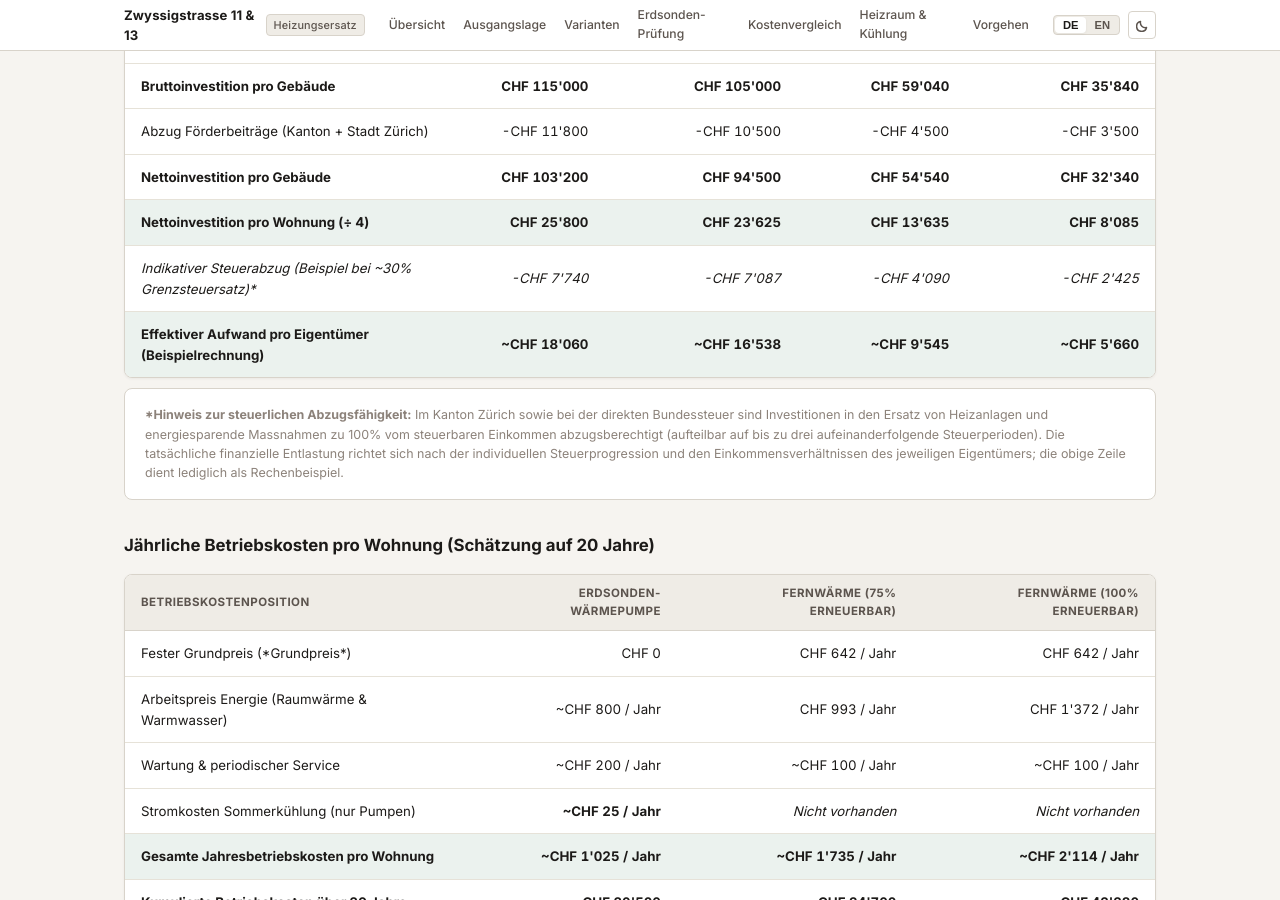
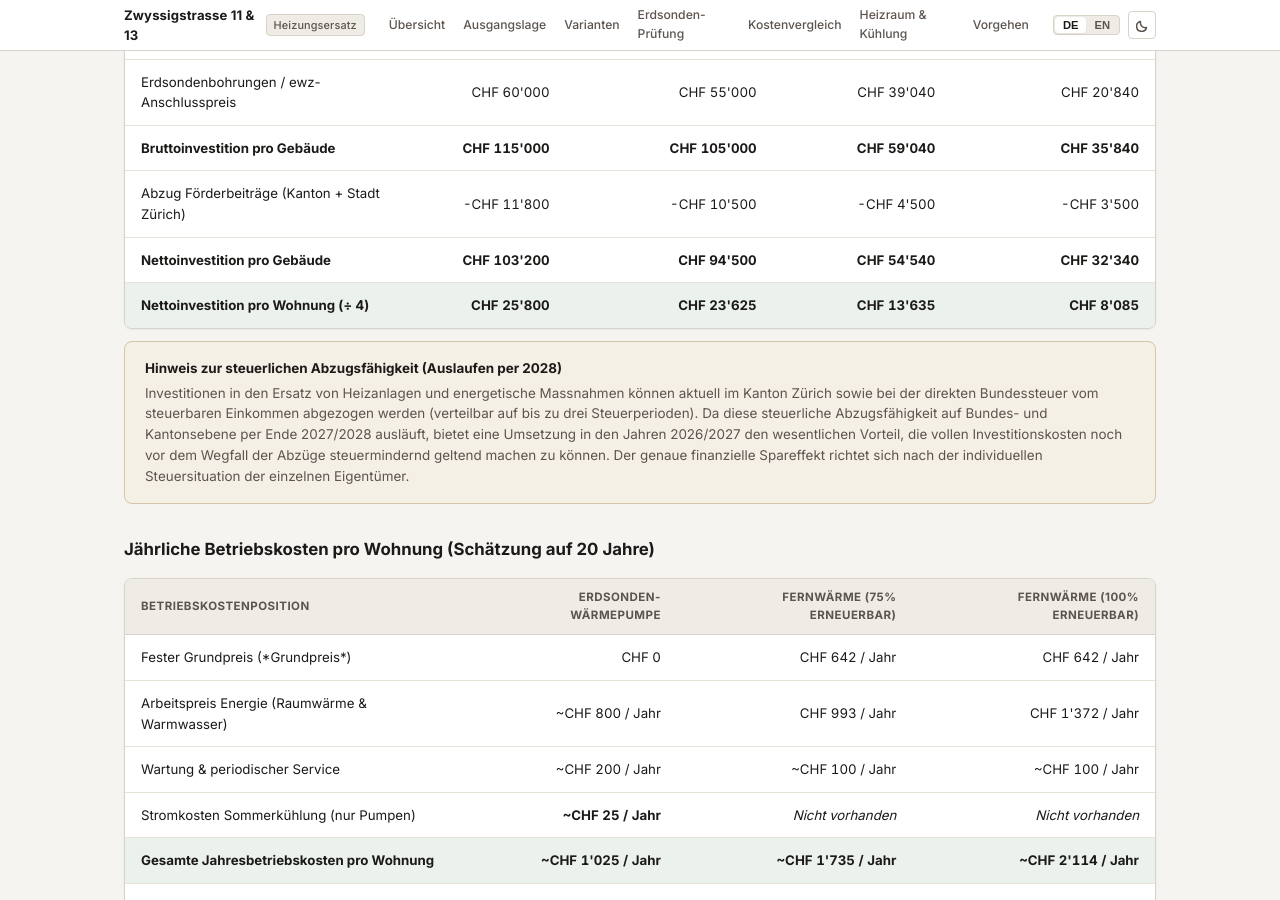
Before and after one commit to sunmeetsingh/sunmeetsingh.github.io, a Jekyll site: the page built from zwyssigstrasse/index.html, in a window 1280 px wide and 900 px high, scrolled down 3116 px. Built offline with Jekyll 4.4.1, drawn with Linux system fonts in a browser that asks for light colours; some of the changed text lies outside the part shown.

Commit message:
Remove tax calculation rows and add 2028 tax sunset notice

```diff
--- a/zwyssigstrasse/index.html
+++ b/zwyssigstrasse/index.html
@@ -583,8 +583,8 @@ title: "Zwyssigstrasse 11 & 13 — Heizungsersatz & Variantenvergleich"
       <div class="summary-label lang-de">Realisierungsfenster</div>
       <div class="summary-label lang-en">Execution Window</div>
       <div class="summary-value">2026 / 2027</div>
-      <div class="summary-sub lang-de">Sichert vorzeitigen Ersatzbonus Stadt Zürich (~CHF 1'800)</div>
-      <div class="summary-sub lang-en">Locks in city early-replacement subsidy (~CHF 1,800)</div>
+      <div class="summary-sub lang-de">Sichert vorzeitigen Ersatzbonus (~CHF 1'800) & Steuerabzug vor Auslaufen per 2028</div>
+      <div class="summary-sub lang-en">Locks in early subsidy (~CHF 1,800) & tax deduction before 2028 sunset</div>
     </div>
 
     <div class="summary-card">
@@ -662,15 +662,15 @@ title: "Zwyssigstrasse 11 & 13 — Heizungsersatz & Variantenvergleich"
     </div>
 
     <div class="note-box accent">
-      <div class="note-title lang-de">Frist für Fördergelder bei vorzeitigem Ersatz</div>
-      <div class="note-title lang-en">City Subsidy Window for Premature Replacement</div>
+      <div class="note-title lang-de">Zeitlicher Vorteil: Vorzeitiger Ersatzbonus & Auslaufen der Steuerabzüge per 2028</div>
+      <div class="note-title lang-en">Timing Advantages: Early Replacement Bonus & 2028 Tax Sunset</div>
       <div class="note-content lang-de">
-        Die Stadt Zürich unterstützt den vorzeitigen Ersatz von Gasheizungen, die jünger als 15 Jahre sind, mit einem Zusatzbeitrag von rund <strong>CHF 1'800.–</strong>.
-        Für das Haus 11 (Baujahr 2013) kann diese Förderung beansprucht werden, sofern die Realisierung <strong>bis spätestens 2027</strong> erfolgt.
+        Die Stadt Zürich unterstützt den vorzeitigen Ersatz von Gasheizungen, die jünger als 15 Jahre sind, mit einem Zusatzbeitrag von rund <strong>CHF 1'800.–</strong> (für Haus 11, Baujahr 2013, befristet <strong>bis spätestens 2027</strong>).
+        Zusätzlich laufen die steuerlichen Abzugsmöglichkeiten für den Ersatz fossiler Heizungsanlagen auf Bundes- und Kantonsebene per Ende 2027/2028 aus. Eine Umsetzung in den Jahren 2026/2027 sichert somit sowohl den städtischen Förderbeitrag als auch die steuerliche Geltendmachung der Investition vor deren Wegfall.
       </div>
       <div class="note-content lang-en">
-        The City of Zurich grants an additional subsidy of approximately <strong>CHF 1,800</strong> for replacing operational gas heating systems under 15 years old.
-        For building #11 (installed 2013), this subsidy can be claimed provided the installation is completed <strong>by 2027 at the latest</strong>.
+        The City of Zurich provides an additional subsidy of approximately <strong>CHF 1,800</strong> for replacing operational gas heating systems under 15 years old (for building #11, installed 2013, available <strong>until 2027 at the latest</strong>).
+        Additionally, tax deductions for fossil heating system replacements are scheduled to sunset at federal and cantonal levels by the end of 2027/2028. Completing the project in 2026/2027 therefore secures both the municipal subsidy and the ability to claim tax deductions before these provisions expire.
       </div>
     </div>
   </section>
@@ -1055,31 +1055,21 @@ title: "Zwyssigstrasse 11 & 13 — Heizungsersatz & Variantenvergleich"
             <td class="num"><strong>CHF 13'635</strong></td>
             <td class="num"><strong>CHF 8'085</strong></td>
           </tr>
-          <tr style="color: var(--text-2);">
-            <td><span class="lang-de"><em>Indikativer Steuerabzug (Beispiel bei ~30% Grenzsteuersatz)*</em></span><span class="lang-en"><em>Indicative Tax Deduction (example at ~30% marginal rate)*</em></span></td>
-            <td class="num"><em>-CHF 7'740</em></td>
-            <td class="num"><em>-CHF 7'087</em></td>
-            <td class="num"><em>-CHF 4'090</em></td>
-            <td class="num"><em>-CHF 2'425</em></td>
-          </tr>
-          <tr class="highlight-row">
-            <td><strong><span class="lang-de">Effektiver Aufwand pro Eigentümer (Beispielrechnung)</span><span class="lang-en">Effective Net Out-of-Pocket per Owner (Example)</span></strong></td>
-            <td class="num"><strong>~CHF 18'060</strong></td>
-            <td class="num"><strong>~CHF 16'538</strong></td>
-            <td class="num"><strong>~CHF 9'545</strong></td>
-            <td class="num"><strong>~CHF 5'660</strong></td>
-          </tr>
         </tbody>
       </table>
     </div>
 
-    <div class="note-box" style="margin-top: 10px; font-size: 0.78rem; color: var(--text-3);">
-      <span class="lang-de">
-        <strong>*Hinweis zur steuerlichen Abzugsfähigkeit:</strong> Im Kanton Zürich sowie bei der direkten Bundessteuer sind Investitionen in den Ersatz von Heizanlagen und energiesparende Massnahmen zu 100% vom steuerbaren Einkommen abzugsberechtigt (aufteilbar auf bis zu drei aufeinanderfolgende Steuerperioden). Die tatsächliche finanzielle Entlastung richtet sich nach der individuellen Steuerprogression und den Einkommensverhältnissen des jeweiligen Eigentümers; die obige Zeile dient lediglich als Rechenbeispiel.
-      </span>
-      <span class="lang-en">
-        <strong>*Note on Tax Deductions:</strong> In Canton Zurich and under Direct Federal Tax, investments in replacing heating systems and energy efficiency measures are 100% deductible from taxable income (spreadable over up to three consecutive tax periods). The actual financial impact depends on each owner's individual tax progression; the row above serves as an illustrative mathematical example only.
-      </span>
+    <div class="note-box accent" style="margin-top: 12px;">
+      <div class="note-title lang-de">Hinweis zur steuerlichen Abzugsfähigkeit (Auslaufen per 2028)</div>
+      <div class="note-title lang-en">Notice on Tax Deductibility (Sunset by 2028)</div>
+      <div class="note-content lang-de">
+        Investitionen in den Ersatz von Heizanlagen und energetische Massnahmen können aktuell im Kanton Zürich sowie bei der direkten Bundessteuer vom steuerbaren Einkommen abgezogen werden (verteilbar auf bis zu drei Steuerperioden).
+        Da diese steuerliche Abzugsfähigkeit auf Bundes- und Kantonsebene per Ende 2027/2028 ausläuft, bietet eine Umsetzung in den Jahren 2026/2027 den wesentlichen Vorteil, die vollen Investitionskosten noch vor dem Wegfall der Abzüge steuermindernd geltend machen zu können. Der genaue finanzielle Spareffekt richtet sich nach der individuellen Steuersituation der einzelnen Eigentümer.
+      </div>
+      <div class="note-content lang-en">
+        Investments in heating system replacements and energy efficiency measures are currently deductible from taxable income at both Zurich cantonal and federal levels (spreadable across up to three consecutive tax periods).
+        As these tax deductions are scheduled to sunset at federal and cantonal levels by the end of 2027/2028, executing the project in 2026/2027 provides a clear timing advantage by allowing owners to claim the investment against taxable income before these deductions expire. The exact financial benefit depends on each owner's individual tax situation.
+      </div>
     </div>
 
     <!-- OpEx Table -->
```
